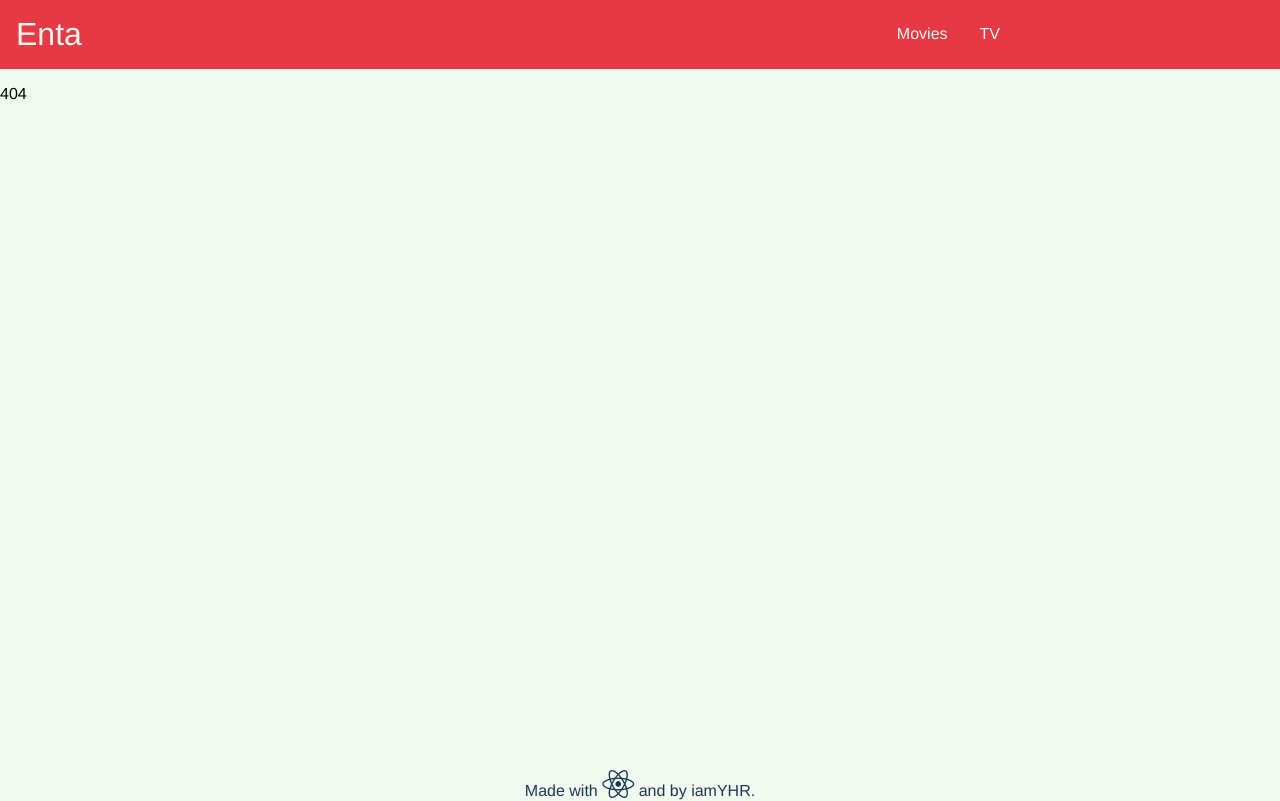
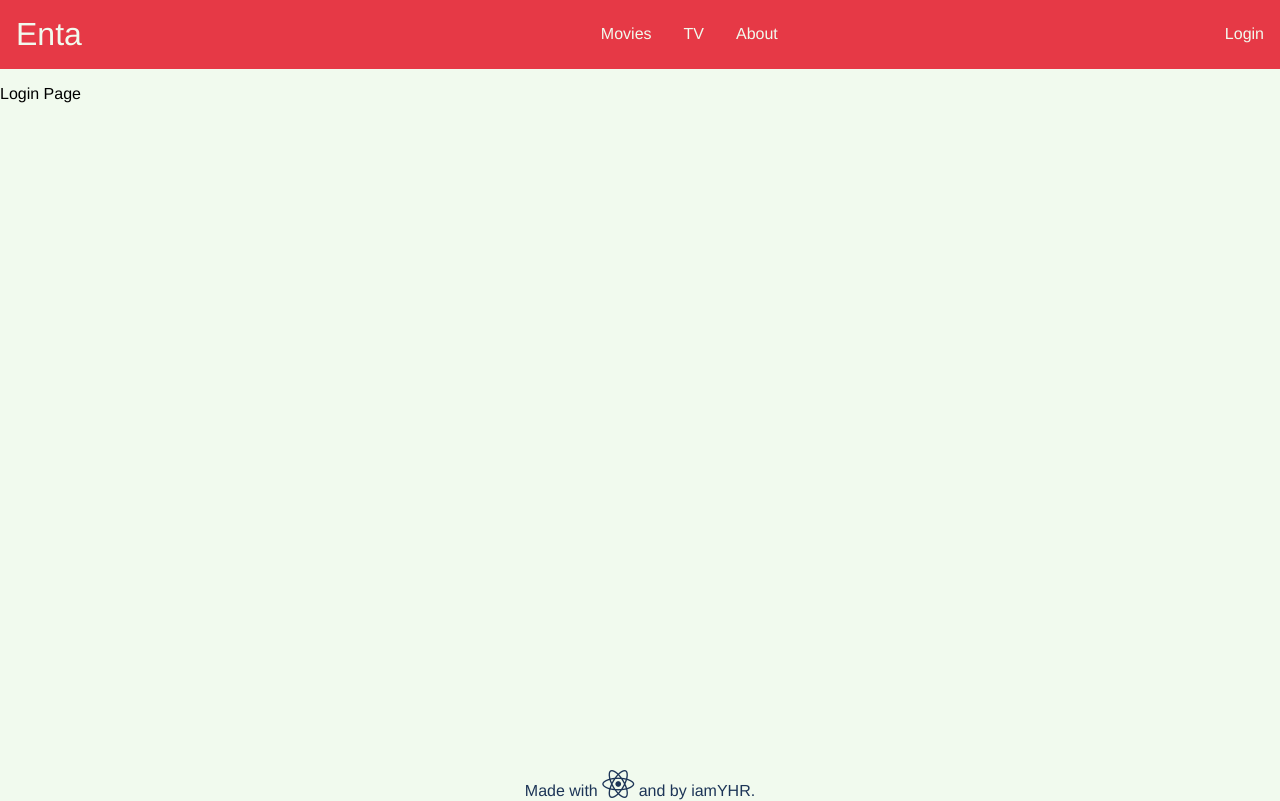
Before and after one commit to yaralahruthik/enta, a React (Create React App) app: page /login in a window 1280 px wide. Before the commit this address had no page. Built offline with nearby package versions, Linux system fonts and the light colour scheme.

Commit message:
Not Found page complete

```diff
--- a/src/App.js
+++ b/src/App.js
@@ -1,6 +1,8 @@
 import Home from './pages/Home';
 import Movies from './pages/Movies';
 import TV from './pages/TV';
+import About from './pages/About';
+import Login from './pages/Login';
 import NotFound from './pages/NotFound';
 
 import Header from './components/Header/Header';
@@ -21,6 +23,8 @@ function App() {
 						<Route path='/' component={Home} exact={true} />
 						<Route path='/movies' component={Movies} />
 						<Route path='/tv' component={TV} />
+						<Route path='/about' component={About} />
+						<Route path='/login' component={Login} />
 						<Route component={NotFound} />
 					</Switch>
 				</div>
--- a/src/components/Header/Header.js
+++ b/src/components/Header/Header.js
@@ -4,17 +4,25 @@ const Header = () => {
   return (
 		<div className='header'>
 			<div className='container'>
-				<Link to='/' className='header__title'>Enta</Link>
+				<Link to='/' className='header__title'>
+					Enta
+				</Link>
 				<div className='header__links'>
 					<ul>
 						<li>
-							<Link to='/movies' className='header__link'>Movies</Link>
+							<Link to='/movies'>Movies</Link>
 						</li>
 						<li>
-							<Link to='/tv' className='header__link'>TV</Link>
+							<Link to='/tv'>TV</Link>
+						</li>
+						<li>
+							<Link to='/about'>About</Link>
 						</li>
 					</ul>
 				</div>
+				<Link to='/login' className='header__login'>
+					Login
+				</Link>
 			</div>
 		</div>
 	);
--- /dev/null
+++ b/src/pages/About.js
@@ -0,0 +1,5 @@
+const About = () => {
+	return <div>About Page</div>;
+};
+
+export default About;
--- /dev/null
+++ b/src/pages/Login.js
@@ -0,0 +1,5 @@
+const Login = () => {
+	return <div>Login Page</div>;
+};
+
+export default Login;
--- a/src/pages/NotFound.js
+++ b/src/pages/NotFound.js
@@ -1,7 +1,12 @@
+import broken from '../images/giphy.gif';
+
 const NotFound = () => {
   return (
-    <div>404</div>
-  );
+		<div className='notFound'>
+			<h1>404</h1>
+      <img src={broken} alt="What are you doing here?"/>
+		</div>
+	);
 }
 
 export default NotFound;
--- a/src/styles/components/_Header.scss
+++ b/src/styles/components/_Header.scss
@@ -4,11 +4,15 @@
   padding: $m-size 0;
 
   .container {
-    width: 1000px;
+    width: 1800px;
     max-width: 100%;
     display: flex;
     justify-content: space-between;
     align-items: center;
+  }
+
+  a {
+    color: $honey-dew;
   }
 
   a:hover {
@@ -38,3 +42,7 @@
     padding: 0 0 0 $l-size;
   }
 }
+
+.header__login {
+  margin-right: $m-size;
+}
--- /dev/null
+++ b/src/styles/pages/_NotFound.scss
@@ -0,0 +1,9 @@
+.notFound {
+  display: flex;
+  flex-direction: column;
+  text-align: center;
+  justify-content: center;
+  align-items: center;
+  align-content: center;
+  z-index: -1;
+}
--- a/src/styles/styles.scss
+++ b/src/styles/styles.scss
@@ -4,3 +4,4 @@
 @import './components/Footer';
 @import './components/MovieList';
 @import './components/TVList';
+@import './pages/NotFound';
```
Also changed, not shown: 1 other file (tests, documents, lock files or other folders).
